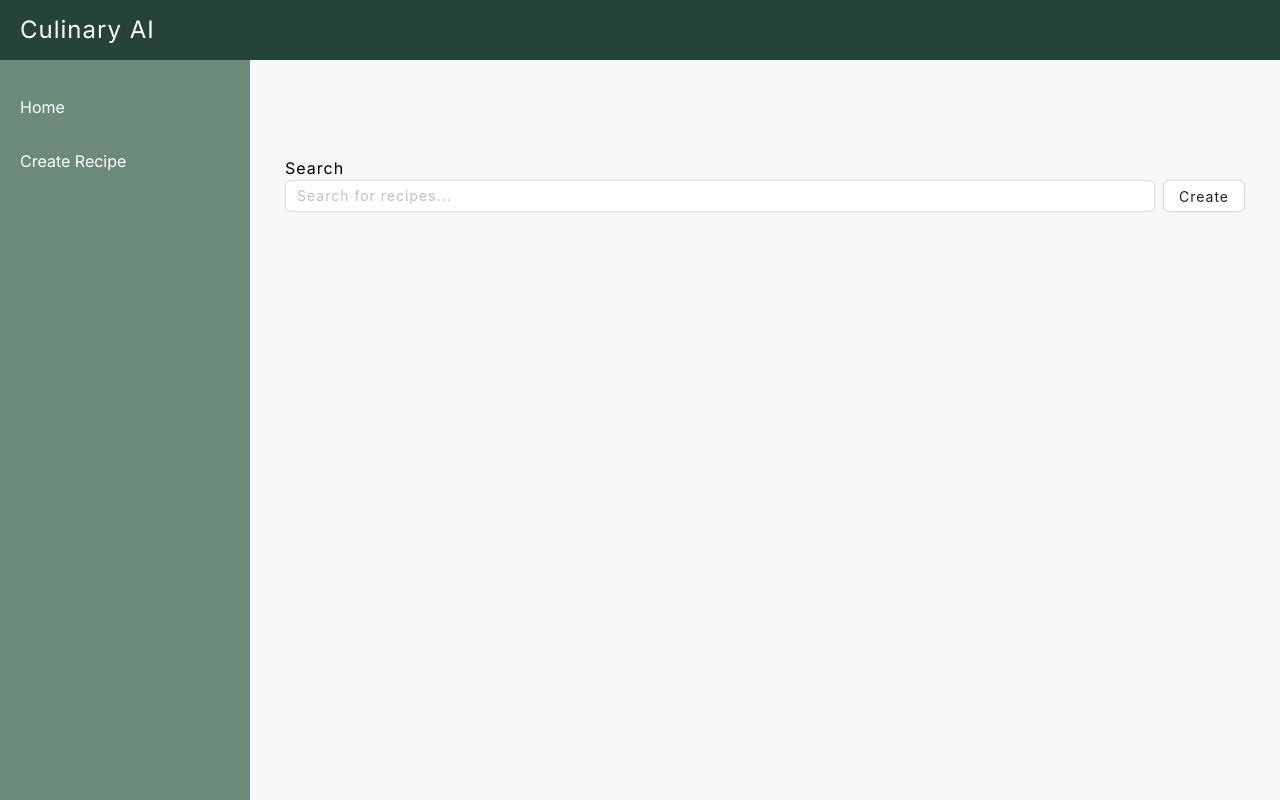
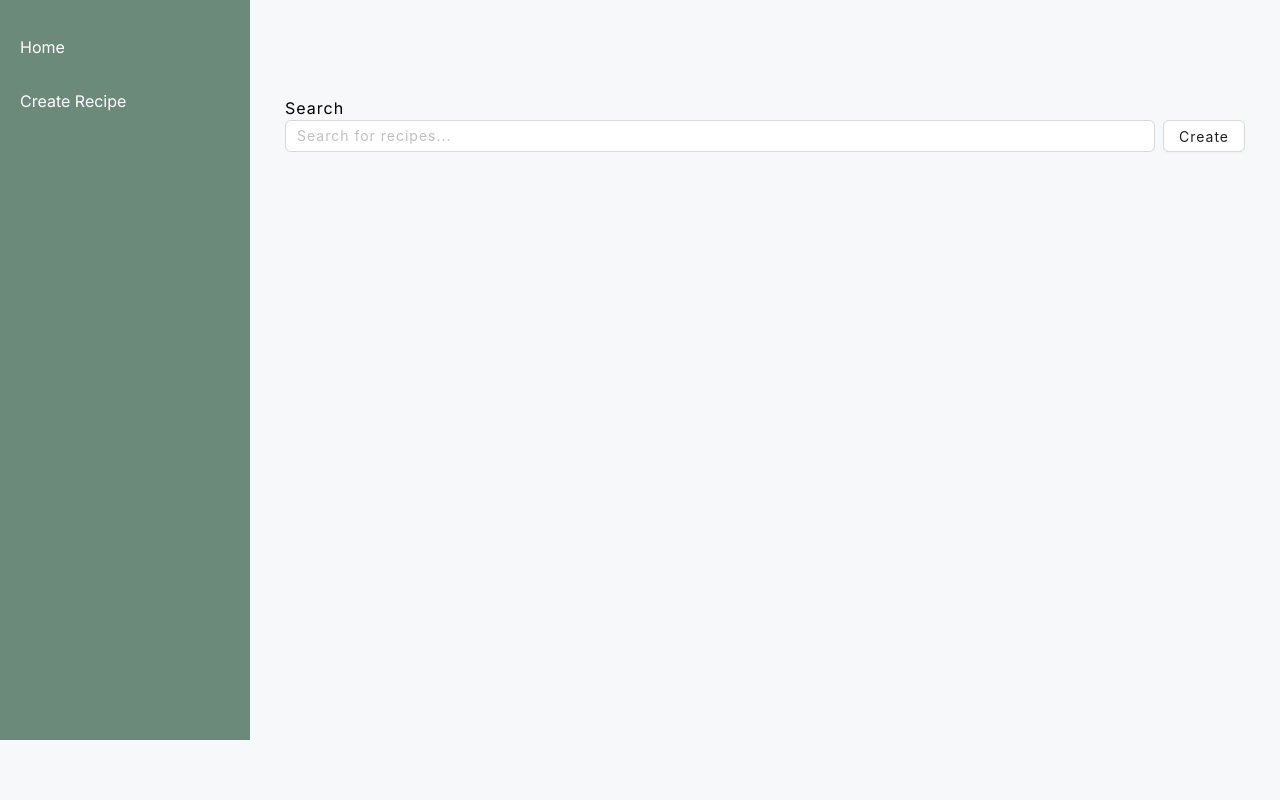
Before and after one commit to Christopher-Stolfa/recipes-ai, a Next.js app: page / in a window 1280 px wide. Built offline with nearby package versions, Linux system fonts and the light colour scheme; a web font is replaced by a local one.

Commit message:
remove navbar

```diff
--- a/app/layout.tsx
+++ b/app/layout.tsx
@@ -16,13 +16,11 @@ interface IRootLayoutProps {
   children: React.ReactNode;
 }
 
-// TODO: Remove OR repurpose the sidebar navigation. Move options to the top navbar
 const RootLayout = ({ children }: IRootLayoutProps) => (
   <html lang="en">
     <body className={inter.className}>
       <RecipesProvider>
         <RecipeFormProvider>
-          <Navbar />
           <MainContent>{children}</MainContent>
         </RecipeFormProvider>
       </RecipesProvider>
```
